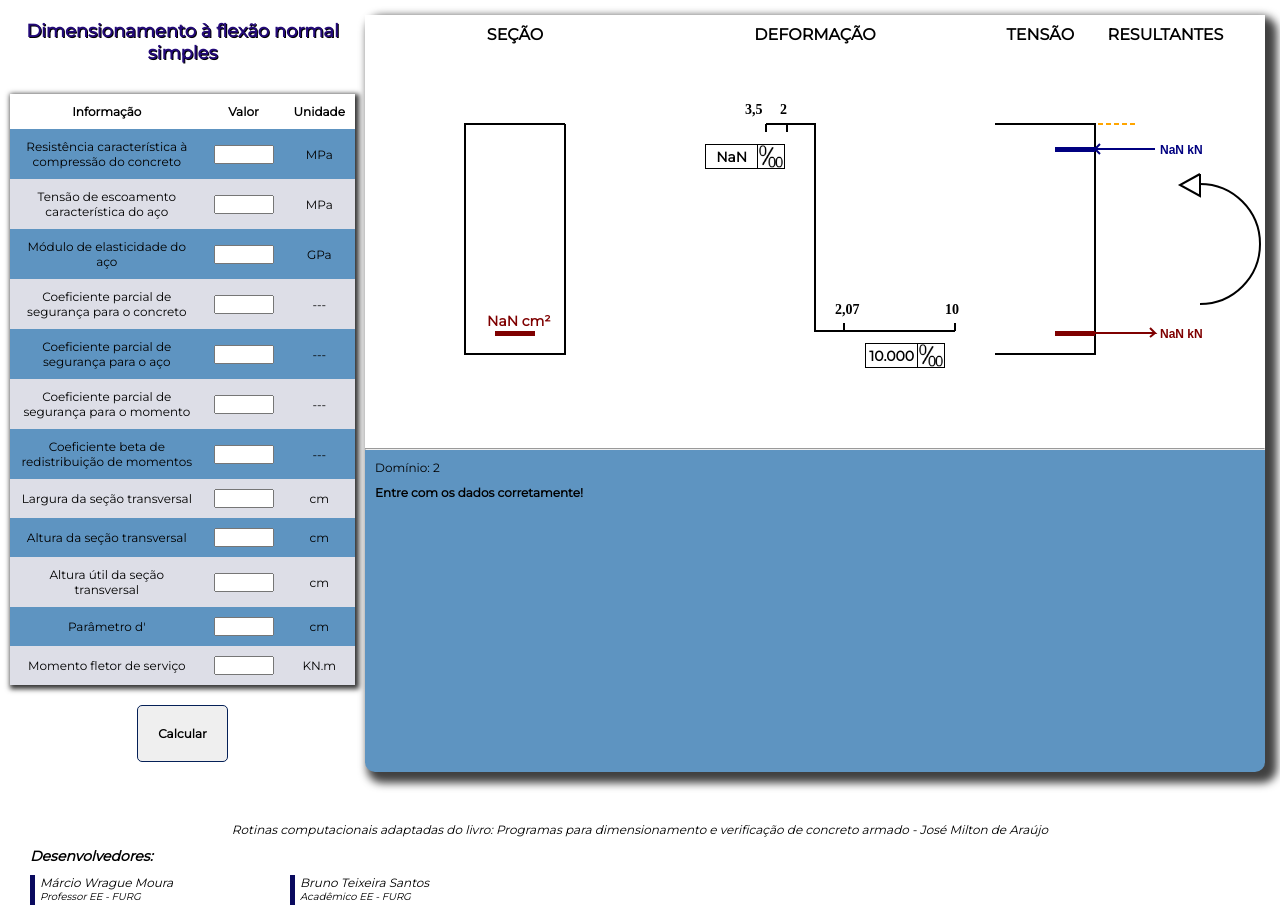
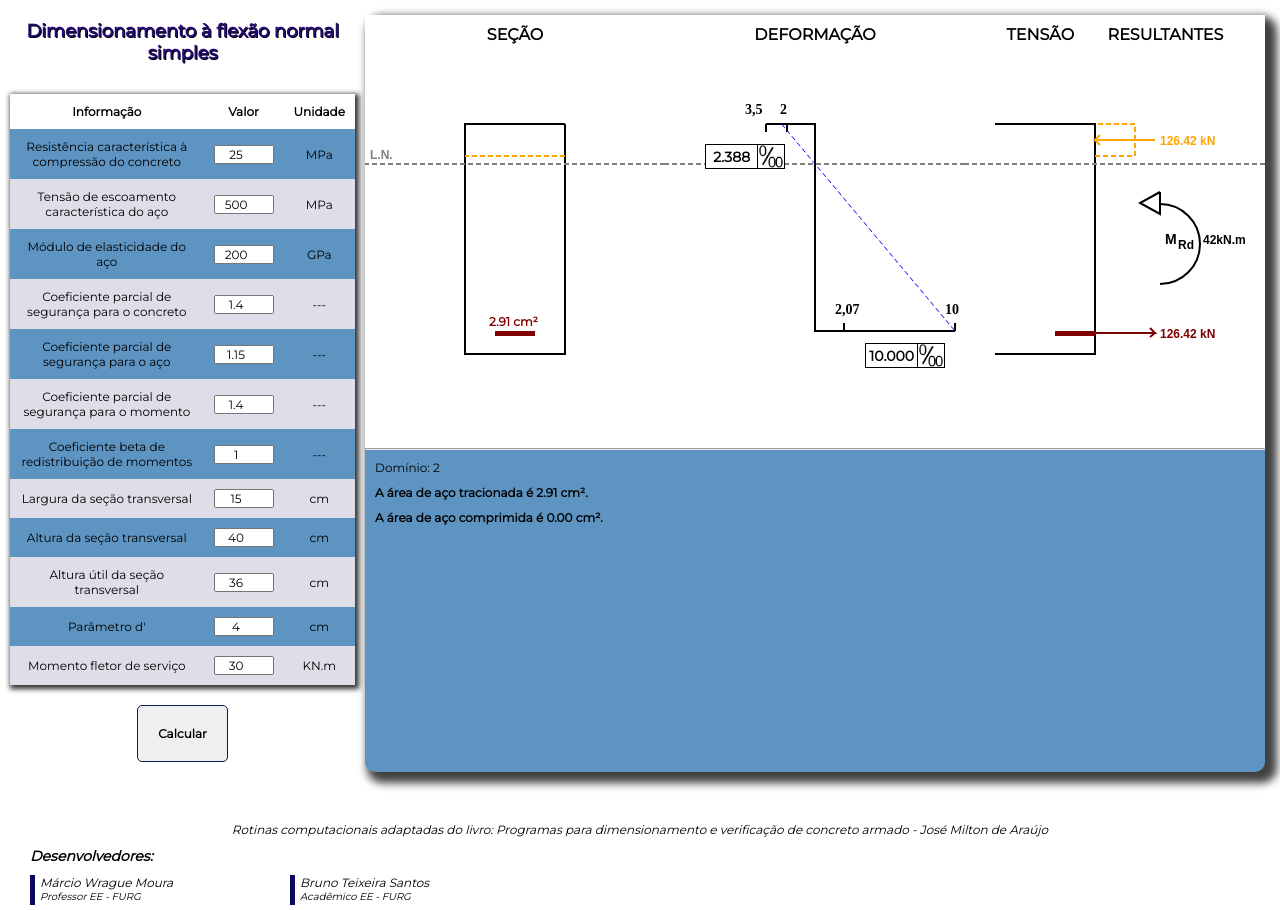
Before and after one commit to mvreal/EngenhariaCivil, a plain HTML site: page Sistemas Estruturais em Concreto Armado/1 Dimensionamento Flexao Normal Simples/index.html in a window 1280 px wide. Both pictures are taken after a click on the button "Calcular". Drawn offline with Linux system fonts and the light colour scheme.

Commit message:
Momento de serviço
Foi adicionada o momento de serviço no desenho 3

```diff
--- a/Sistemas Estruturais em Concreto Armado/1 Dimensionamento Flexao Normal Simples/index.html
+++ b/Sistemas Estruturais em Concreto Armado/1 Dimensionamento Flexao Normal Simples/index.html
@@ -29,19 +29,19 @@
               <td class="info">
                 Resistência característica à compressão do concreto
               </td>
-              <td class="valor"><input type="number" name="fck" id="fck" /></td>
+              <td class="valor"><input type="number" name="fck" id="fck" value="25"/></td>
               <td class="unidade">MPa</td>
             </tr>
 
             <tr>
               <td class="info">Tensão de escoamento característica do aço</td>
-              <td class="valor"><input type="number" name="fyk" id="fyk" /></td>
+              <td class="valor"><input type="number" name="fyk" id="fyk" value="500"/></td>
               <td class="unidade">MPa</td>
             </tr>
 
             <tr>
               <td class="info">Módulo de elasticidade do aço</td>
-              <td class="valor"><input type="number" name="es" id="es" /></td>
+              <td class="valor"><input type="number" name="es" id="es" value="200"/></td>
               <td class="unidade">GPa</td>
             </tr>
 
@@ -50,7 +50,7 @@
                 Coeficiente parcial de segurança para o concreto
               </td>
               <td class="valor">
-                <input type="number" name="gamac" id="gamac" />
+                <input type="number" name="gamac" id="gamac" value="1.4" />
               </td>
               <td class="unidade">---</td>
             </tr>
@@ -58,7 +58,7 @@
             <tr>
               <td class="info">Coeficiente parcial de segurança para o aço</td>
               <td class="valor">
-                <input type="number" name="gamas" id="gamas" />
+                <input type="number" name="gamas" id="gamas" value="1.15" />
               </td>
               <td class="unidade">---</td>
             </tr>
@@ -68,7 +68,7 @@
                 Coeficiente parcial de segurança para o momento
               </td>
               <td class="valor">
-                <input type="number" name="gamaf" id="gamaf" />
+                <input type="number" name="gamaf" id="gamaf" value="1.4" />
               </td>
               <td class="unidade">---</td>
             </tr>
@@ -78,38 +78,38 @@
                 Coeficiente beta de redistribuição de momentos
               </td>
               <td class="valor">
-                <input type="number" name="bduct" id="bduct" />
+                <input type="number" name="bduct" id="bduct" value="1"/>
               </td>
               <td class="unidade">---</td>
             </tr>
 
             <tr>
               <td class="info">Largura da seção transversal</td>
-              <td class="valor"><input type="number" name="b" id="b" /></td>
+              <td class="valor"><input type="number" name="b" id="b" value="15" /></td>
               <td class="unidade">cm</td>
             </tr>
 
             <tr>
               <td class="info">Altura da seção transversal</td>
-              <td class="valor"><input type="number" name="h" id="h" /></td>
+              <td class="valor"><input type="number" name="h" id="h" value="40" /></td>
               <td class="unidade">cm</td>
             </tr>
 
             <tr>
               <td class="info">Altura útil da seção transversal</td>
-              <td class="valor"><input type="number" name="d" id="d" /></td>
+              <td class="valor"><input type="number" name="d" id="d" value="36" /></td>
               <td class="unidade">cm</td>
             </tr>
 
             <tr>
               <td class="info">Parâmetro d'</td>
-              <td class="valor"><input type="number" name="dl" id="dl" /></td>
+              <td class="valor"><input type="number" name="dl" id="dl" value="4" /></td>
               <td class="unidade">cm</td>
             </tr>
 
             <tr>
               <td class="info">Momento fletor de serviço</td>
-              <td class="valor"><input type="number" name="amk" id="amk" /></td>
+              <td class="valor"><input type="number" name="amk" id="amk" value="30" /></td>
               <td class="unidade">KN.m</td>
             </tr>
           </table>
--- a/Sistemas Estruturais em Concreto Armado/1 Dimensionamento Flexao Normal Simples/scripts/desenhoinicial.js
+++ b/Sistemas Estruturais em Concreto Armado/1 Dimensionamento Flexao Normal Simples/scripts/desenhoinicial.js
@@ -71,15 +71,15 @@ function desenhoinicial(){
     ctx2.fillText('2,07',20,270)
 
     ctx3.beginPath();
-    ctx3.arc(85,200,60,1.5*Math.PI,2.5*Math.PI);
+    ctx3.arc(45,200,40,1.5*Math.PI,2.5*Math.PI);
     ctx3.stroke();
 
     ctx3.beginPath();
     ctx3.setLineDash([]);
-    ctx3.moveTo(85,130);
-    ctx3.lineTo(85,152);
-    ctx3.lineTo(65,141);
-    ctx3.lineTo(85,130)
+    ctx3.moveTo(45,148);
+    ctx3.lineTo(45,170);
+    ctx3.lineTo(25,159);
+    ctx3.lineTo(45,148)
     ctx3.stroke();
 
     }
--- a/Sistemas Estruturais em Concreto Armado/1 Dimensionamento Flexao Normal Simples/scripts/dimensionamento.js
+++ b/Sistemas Estruturais em Concreto Armado/1 Dimensionamento Flexao Normal Simples/scripts/dimensionamento.js
@@ -54,9 +54,10 @@ function dimensionamento() {
   // Resistências de cálculo
   fcd = fck / gamac1;
   tcd = alfac * fcd;
-  console.log(tcd)
+
   fyd = fyk / gamas1;
   amd = gamaf1 * amk;
+
   // Parâmetro geométrico
   delta = dl1 / d1;
   // Momento limite
--- a/Sistemas Estruturais em Concreto Armado/1 Dimensionamento Flexao Normal Simples/scripts/segundodesenho.js
+++ b/Sistemas Estruturais em Concreto Armado/1 Dimensionamento Flexao Normal Simples/scripts/segundodesenho.js
@@ -114,8 +114,8 @@ function segundodesenho() {
     ctx1.fillStyle = "#7F0000";
     ctx1.fillRect(-20,287,40,5);
 
-    ctx1.font="bold 14px Montserrat";
-    ctx1.fillText(aas.toFixed(2) + ' cm²',-28,282);
+    ctx1.font="bold 12px Montserrat";
+    ctx1.fillText(aas.toFixed(2) + ' cm²',-26,282);
 
     //Escrevendo a área de aço comprimida na figura 1, desenha apenas se estiver com armadura dupla
 
@@ -124,8 +124,8 @@ function segundodesenho() {
     ctx1.fillStyle = "#000080";
     ctx1.fillRect(-20,103,40,5);
 
-    ctx1.font="bold 14px Montserrat";
-    ctx1.fillText(asl.toFixed(2) + ' cm²',-28,98);
+    ctx1.font="bold 12px Montserrat";
+    ctx1.fillText(asl.toFixed(2) + ' cm²',-26,98);
     }
 
     //Linha de deformação - Desenho 2
@@ -204,4 +204,19 @@ function segundodesenho() {
     ctx3.fillStyle = '#ffa500';
     ctx3.fillText(resCompressao.toFixed(2) + " kN",45,85 + alamb*(230 * Math.min(xa, xlim)) / (2*h1));
     ctx3.stroke();
+
+    //Desenhando o valor do momento resultante na figura 3
+    ctx3.beginPath();
+    ctx3.fillStyle="black";
+    ctx3.font="bold 14px Arial"
+    ctx3.fillText("M",50,200);
+    ctx3.font="bold 12px Arial";
+    ctx3.fillText("Rd",63,205);
+    ctx3.fillText((amd/100)+"kN.m",88,200);
+    ctx3.stroke();
+
+    //fazendo as cotas do desenho 1
+    ctx1.beginPath();
+    ctx1.strokeStyle = '#808080';
+
   }
```
